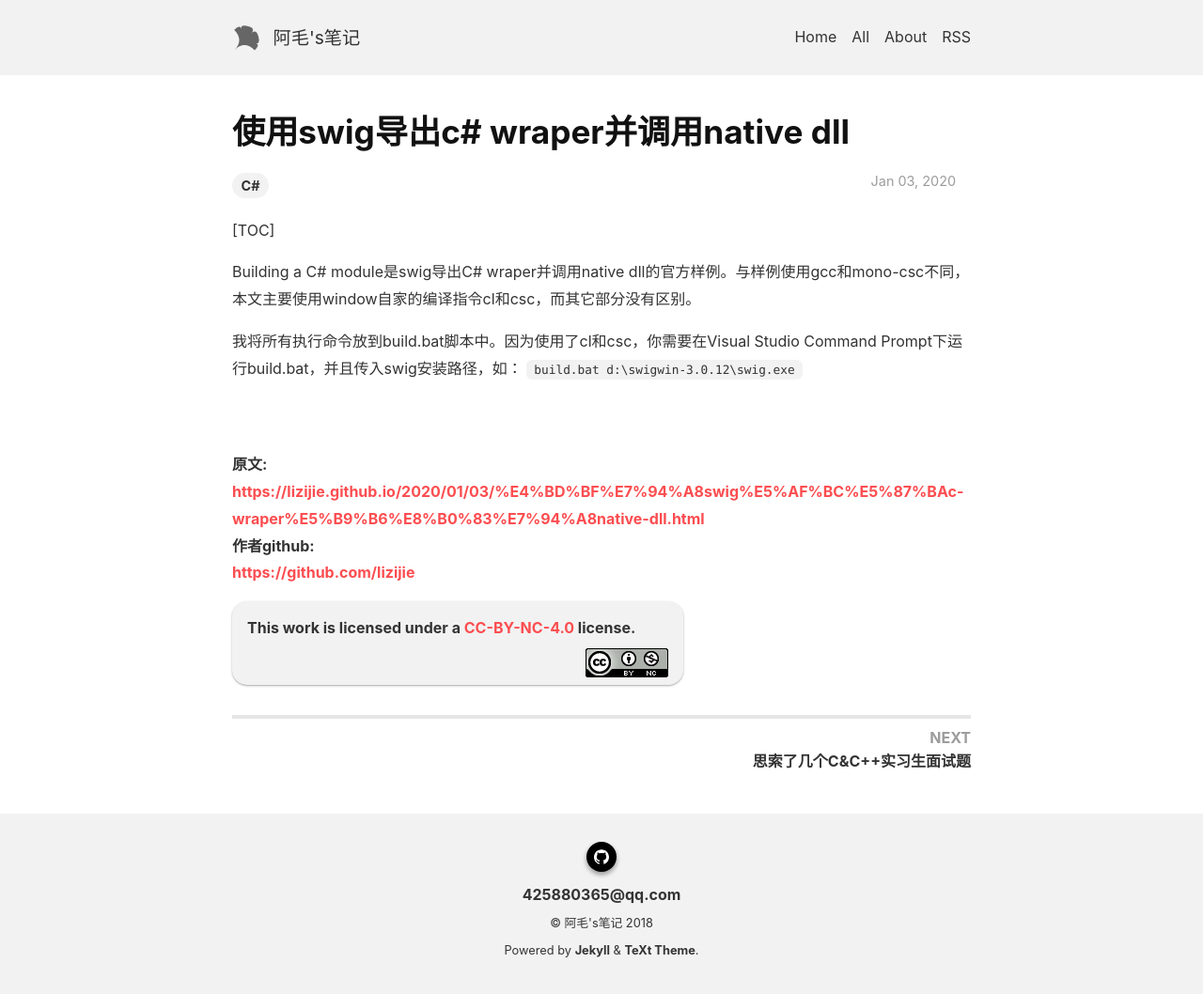
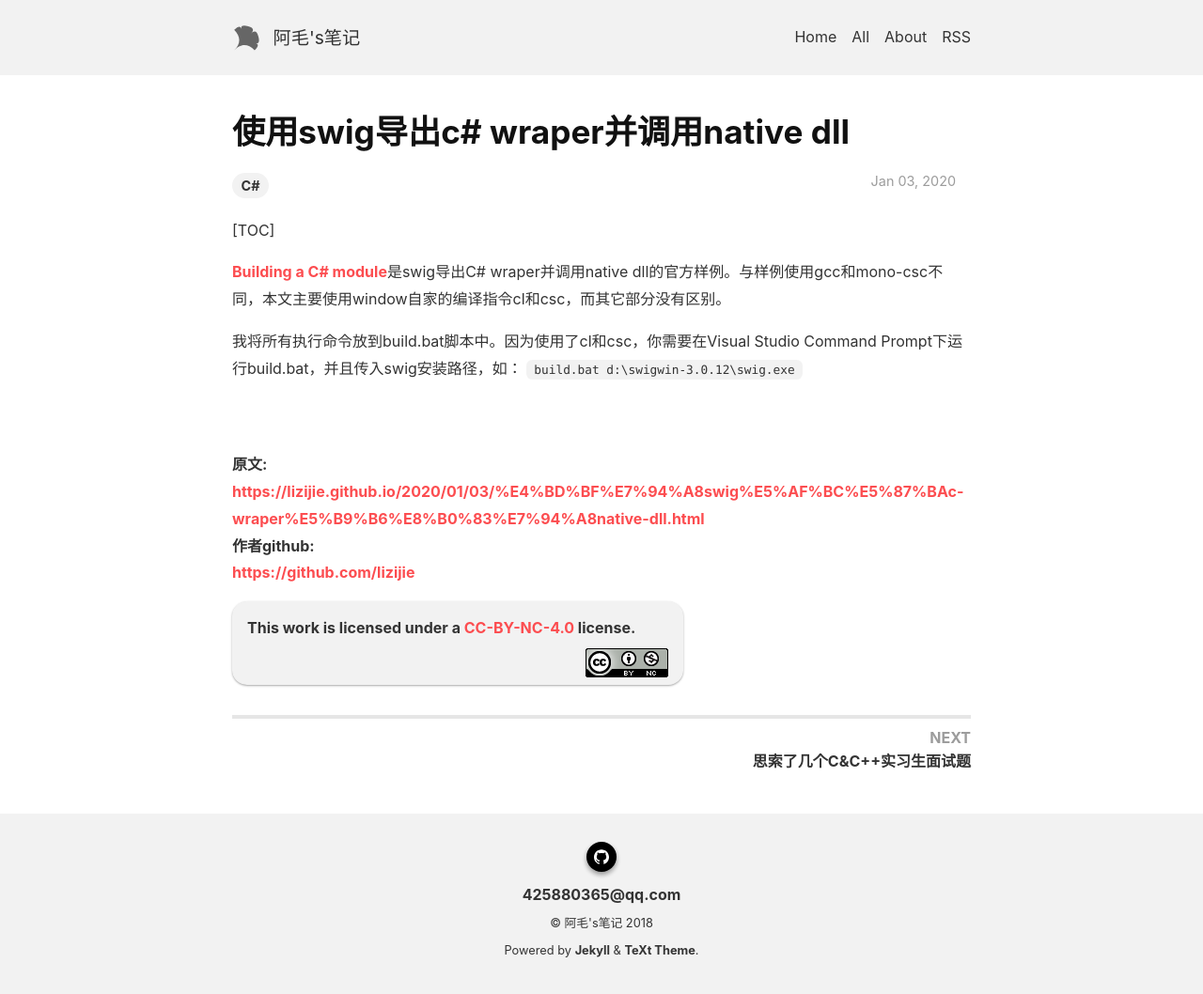
Before and after one commit to lizijie/lizijie.github.io, a Jekyll site: the page built from _posts/2020-01-03-使用swig导出c# wraper并调用native dll.md, in a window 1280 px wide. Shown: the whole page at 94% size. Built offline with Jekyll 4.4.1, drawn with Linux system fonts in a browser that asks for light colours; nearby versions of some CDN libraries; comment, search, counter and statistics services are not loaded; part of the change alters nothing that is shown.

```diff
--- a/_posts/2020-01-03-使用swig导出c# wraper并调用native dll.md
+++ b/_posts/2020-01-03-使用swig导出c# wraper并调用native dll.md
@@ -7,7 +7,7 @@ tags: C#
 
 [TOC]
 
-Building a C# module是swig导出C# wraper并调用native dll的官方样例。与样例使用gcc和mono-csc不同，本文主要使用window自家的编译指令cl和csc，而其它部分没有区别。
+[Building a C# module](http://www.swig.org/tutorial.html)是swig导出C# wraper并调用native dll的官方样例。与样例使用gcc和mono-csc不同，本文主要使用window自家的编译指令cl和csc，而其它部分没有区别。
 
 我将所有执行命令放到build.bat脚本中。因为使用了cl和csc，你需要在Visual Studio Command Prompt下运行build.bat，并且传入swig安装路径，如：
 `build.bat d:\swigwin-3.0.12\swig.exe`
```
